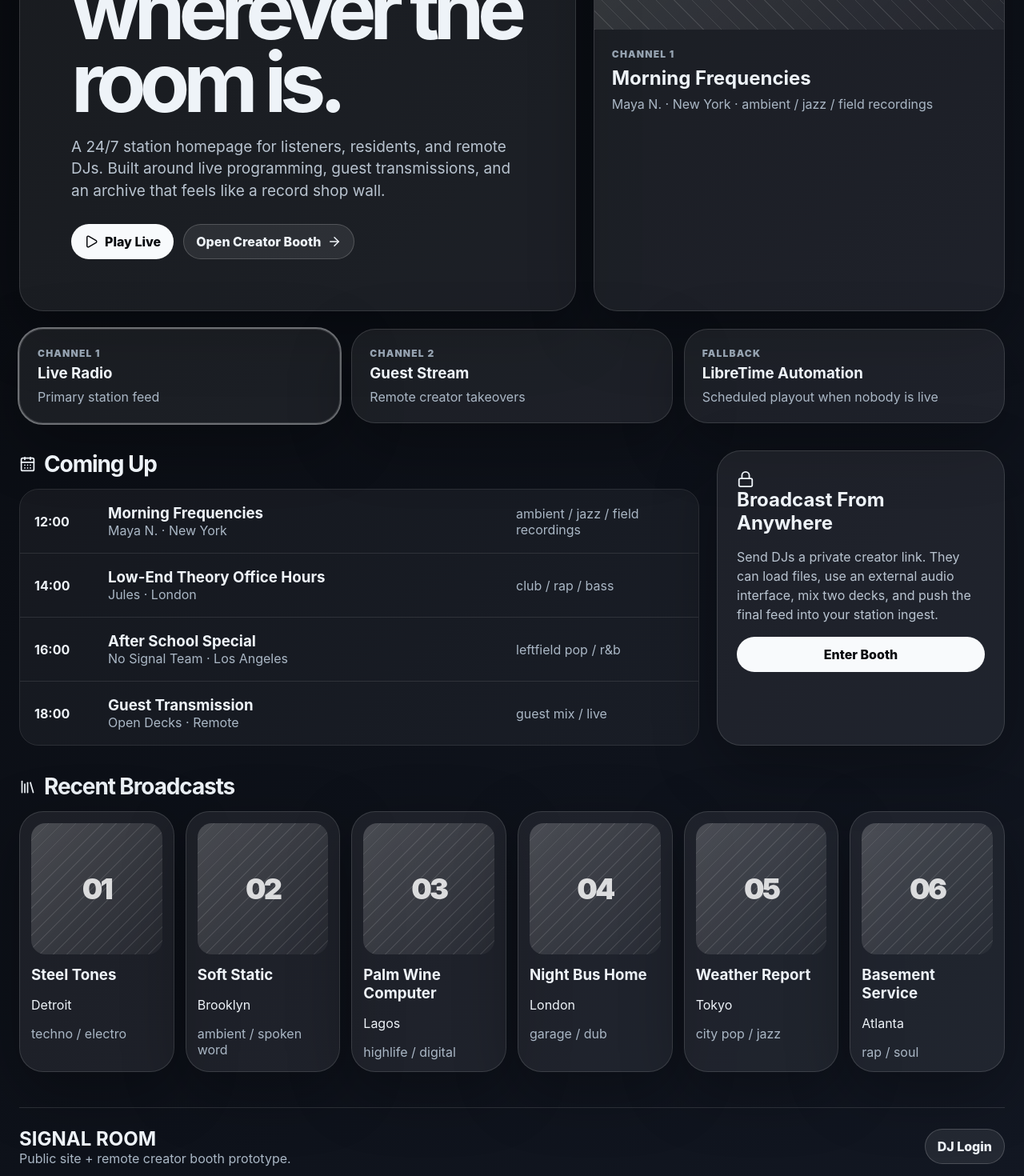
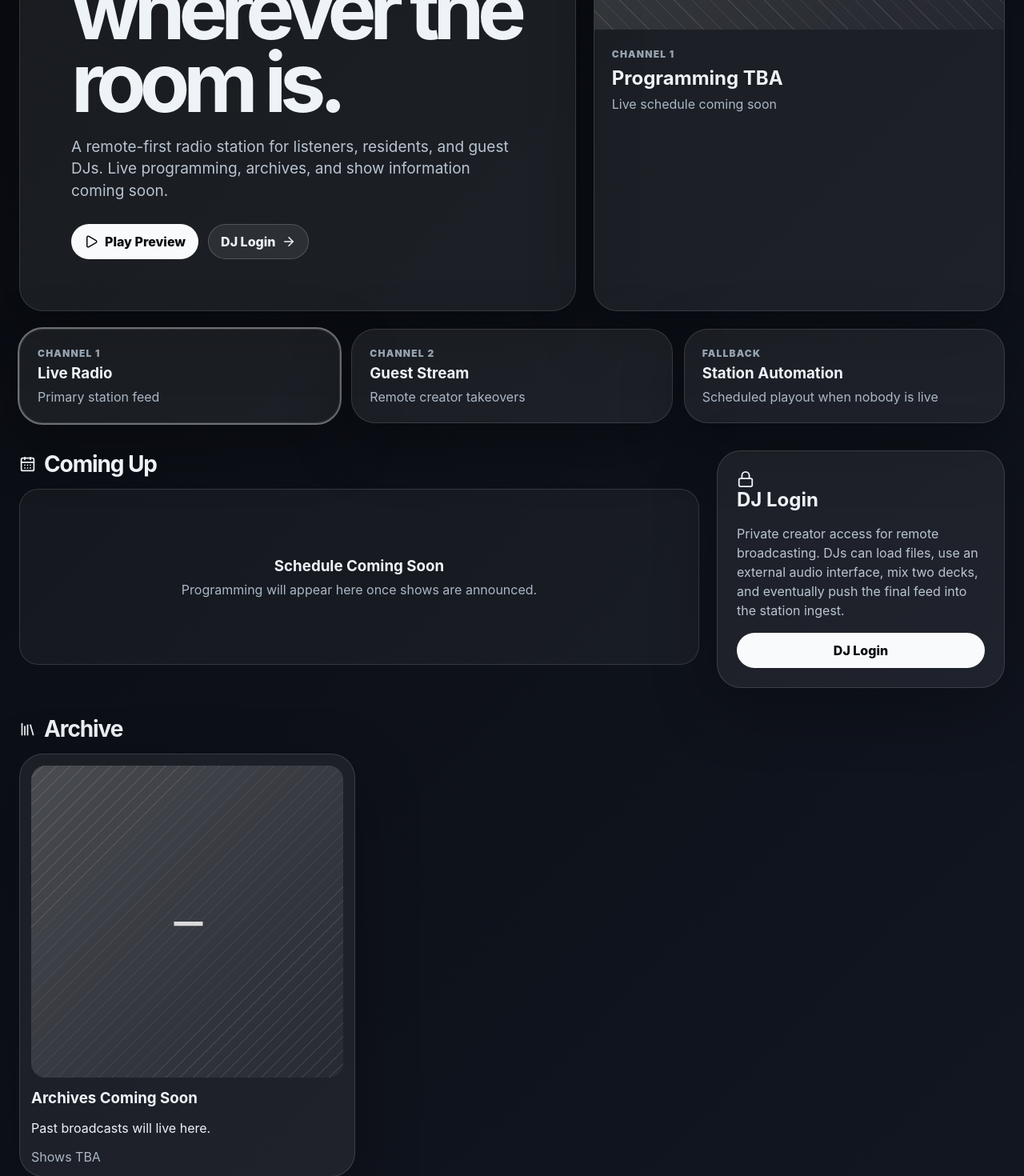
Before and after one commit to jeffihaza/station-platform-prototype, a React (Vite) app: page / in a window 1280 px wide. Shown: the part 620-2090 px from the top of the page at 80% size. Built offline with nearby package versions, Linux system fonts and the light colour scheme.

Commit message:
rebrand to 123 radio

```diff
--- a/src/App.jsx
+++ b/src/App.jsx
@@ -2,60 +2,10 @@
 import React, { useRef, useState } from "react";
 import { createRoot } from "react-dom/client";
 import {
-  Radio,
-  Play,
-  Pause,
-  Upload,
-  Mic2,
-  Headphones,
-  CalendarDays,
-  ArrowRight,
-  Signal,
-  Lock,
-  Library,
-  Users,
+  Radio, Play, Pause, Upload, Mic2, Headphones, CalendarDays,
+  ArrowRight, Signal, Lock, Library
 } from "lucide-react";
 import "./styles.css";
-
-const shows = [
-  {
-    time: "12:00",
-    title: "Morning Frequencies",
-    host: "Maya N.",
-    city: "New York",
-    tags: ["ambient", "jazz", "field recordings"],
-  },
-  {
-    time: "14:00",
-    title: "Low-End Theory Office Hours",
-    host: "Jules",
-    city: "London",
-    tags: ["club", "rap", "bass"],
-  },
-  {
-    time: "16:00",
-    title: "After School Special",
-    host: "No Signal Team",
-    city: "Los Angeles",
-    tags: ["leftfield pop", "r&b"],
-  },
-  {
-    time: "18:00",
-    title: "Guest Transmission",
-    host: "Open Decks",
-    city: "Remote",
-    tags: ["guest mix", "live"],
-  },
-];
-
-const archives = [
-  ["Steel Tones", "Detroit", "techno / electro"],
-  ["Soft Static", "Brooklyn", "ambient / spoken word"],
-  ["Palm Wine Computer", "Lagos", "highlife / digital"],
-  ["Night Bus Home", "London", "garage / dub"],
-  ["Weather Report", "Tokyo", "city pop / jazz"],
-  ["Basement Service", "Atlanta", "rap / soul"],
-];
 
 function makeDeck(audioContext, sourceNode) {
   const gain = audioContext.createGain();
@@ -93,14 +43,14 @@ function StationLanding({ setView }) {
     <main className="stationPage">
       <nav className="nav">
         <button className="wordmark" onClick={() => setView("station")}>
-          SIGNAL ROOM
+          123 RADIO
         </button>
         <div className="navLinks">
           <a>Live</a>
           <a>Schedule</a>
           <a>Archive</a>
           <button onClick={() => setView("booth")} className="navButton">
-            Broadcast
+            DJ Login
           </button>
         </div>
       </nav>
@@ -108,20 +58,20 @@ function StationLanding({ setView }) {
       <section className="hero">
         <div className="heroCopy">
           <div className="liveTag">
-            <span></span> Live Now
+            <span></span> Live Soon
           </div>
           <h1>Independent radio, broadcasting from wherever the room is.</h1>
           <p>
-            A 24/7 station homepage for listeners, residents, and remote DJs. Built around live programming,
-            guest transmissions, and an archive that feels like a record shop wall.
+            A remote-first radio station for listeners, residents, and guest DJs. Live programming,
+            archives, and show information coming soon.
           </p>
           <div className="heroActions">
             <button className="primary" onClick={() => setPlaying(!playing)}>
               {playing ? <Pause size={18} /> : <Play size={18} />}
-              {playing ? "Pause Live" : "Play Live"}
+              {playing ? "Pause Preview" : "Play Preview"}
             </button>
             <button className="secondary" onClick={() => setView("booth")}>
-              Open Creator Booth <ArrowRight size={18} />
+              DJ Login <ArrowRight size={18} />
             </button>
           </div>
         </div>
@@ -132,8 +82,8 @@ function StationLanding({ setView }) {
           </div>
           <div className="cardMeta">
             <p>Channel 1</p>
-            <h2>Morning Frequencies</h2>
-            <span>Maya N. · New York · ambient / jazz / field recordings</span>
+            <h2>Programming TBA</h2>
+            <span>Live schedule coming soon</span>
           </div>
         </div>
       </section>
@@ -151,7 +101,7 @@ function StationLanding({ setView }) {
         </div>
         <div className="channel">
           <p>Fallback</p>
-          <h3>LibreTime Automation</h3>
+          <h3>Station Automation</h3>
           <span>Scheduled playout when nobody is live</span>
         </div>
       </section>
@@ -162,29 +112,21 @@ function StationLanding({ setView }) {
             <CalendarDays size={21} />
             <h2>Coming Up</h2>
           </div>
-          <div className="schedule">
-            {shows.map((show) => (
-              <div className="scheduleRow" key={show.title}>
-                <strong>{show.time}</strong>
-                <div>
-                  <h3>{show.title}</h3>
-                  <p>{show.host} · {show.city}</p>
-                </div>
-                <span>{show.tags.join(" / ")}</span>
-              </div>
-            ))}
+          <div className="schedule emptyState">
+            <h3>Schedule Coming Soon</h3>
+            <p>Programming will appear here once shows are announced.</p>
           </div>
         </div>
 
         <aside className="creatorPanel">
           <Lock size={22} />
-          <h2>Broadcast From Anywhere</h2>
+          <h2>DJ Login</h2>
           <p>
-            Send DJs a private creator link. They can load files, use an external audio interface,
-            mix two decks, and push the final feed into your station ingest.
+            Private creator access for remote broadcasting. DJs can load files, use an external audio interface,
+            mix two decks, and eventually push the final feed into the station ingest.
           </p>
           <button className="primary full" onClick={() => setView("booth")}>
-            Enter Booth
+            DJ Login
           </button>
         </aside>
       </section>
@@ -192,24 +134,22 @@ function StationLanding({ setView }) {
       <section>
         <div className="sectionTitle">
           <Library size={21} />
-          <h2>Recent Broadcasts</h2>
+          <h2>Archive</h2>
         </div>
-        <div className="archiveGrid">
-          {archives.map(([title, city, tags], i) => (
-            <article className="archiveCard" key={title}>
-              <div className="miniArt">{String(i + 1).padStart(2, "0")}</div>
-              <h3>{title}</h3>
-              <p>{city}</p>
-              <span>{tags}</span>
-            </article>
-          ))}
+        <div className="archiveGrid blankArchive">
+          <article className="archiveCard emptyArchiveCard">
+            <div className="miniArt">—</div>
+            <h3>Archives Coming Soon</h3>
+            <p>Past broadcasts will live here.</p>
+            <span>Shows TBA</span>
+          </article>
         </div>
       </section>
 
       <footer className="footer">
         <div>
-          <h2>SIGNAL ROOM</h2>
-          <p>Public site + remote creator booth prototype.</p>
+          <h2>123 RADIO</h2>
+          <p>Public site + remote DJ booth prototype.</p>
         </div>
         <button className="secondary" onClick={() => setView("booth")}>
           DJ Login
@@ -240,20 +180,16 @@ function Deck({ name, side, onFile, onPlayPause, playing, onGain, onEq }) {
       </button>
 
       <div className="controls">
-        <label>
-          Volume
+        <label>Volume
           <input type="range" min="0" max="1" step="0.01" defaultValue="0.8" onChange={(e) => onGain(+e.target.value)} />
         </label>
-        <label>
-          Lows
+        <label>Lows
           <input type="range" min="-24" max="24" step="1" defaultValue="0" onChange={(e) => onEq("low", +e.target.value)} />
         </label>
-        <label>
-          Mids
+        <label>Mids
           <input type="range" min="-24" max="24" step="1" defaultValue="0" onChange={(e) => onEq("mid", +e.target.value)} />
         </label>
-        <label>
-          Highs
+        <label>Highs
           <input type="range" min="-24" max="24" step="1" defaultValue="0" onChange={(e) => onEq("high", +e.target.value)} />
         </label>
       </div>
@@ -278,11 +214,9 @@ function CreatorBooth({ setView }) {
       const ctx = new AudioContext();
       const master = ctx.createGain();
       const destination = ctx.createMediaStreamDestination();
-
       master.gain.value = 0.9;
       master.connect(ctx.destination);
       master.connect(destination);
-
       ctxRef.current = ctx;
       masterRef.current = master;
       destRef.current = destination;
@@ -381,11 +315,11 @@ function CreatorBooth({ setView }) {
   return (
     <main className="boothPage">
       <header className="topbar">
-        <button className="backButton" onClick={() => setView("station")}>← Station Site</button>
+        <button className="backButton" onClick={() => setView("station")}>← 123 Radio</button>
         <div className="brand">
           <Radio />
           <div>
-            <h1>Creator Booth</h1>
+            <h1>DJ Booth</h1>
             <p>Remote broadcast console</p>
           </div>
         </div>
@@ -393,10 +327,7 @@ function CreatorBooth({ setView }) {
       </header>
 
       <div className="grid">
-        <Deck
-          name="Deck A"
-          side="Source One"
-          playing={playing.a}
+        <Deck name="Deck A" side="Source One" playing={playing.a}
           onFile={(e) => loadFile("a", e.target.files[0])}
           onPlayPause={() => togglePlay("a")}
           onGain={(v) => setDeckGain("a", v)}
@@ -429,14 +360,11 @@ function CreatorBooth({ setView }) {
           </div>
 
           <div className="note">
-            The master mix is already routed to a MediaStreamDestination in the browser. The next production step is sending that stream to a WebRTC ingest server, then encoding to Icecast/LibreTime.
+            The master mix is routed to a browser MediaStreamDestination. The next production step is sending this stream to a WebRTC ingest server, then encoding to Icecast or LibreTime.
           </div>
         </section>
 
-        <Deck
-          name="Deck B"
-          side="Source Two"
-          playing={playing.b}
+        <Deck name="Deck B" side="Source Two" playing={playing.b}
           onFile={(e) => loadFile("b", e.target.files[0])}
           onPlayPause={() => togglePlay("b")}
           onGain={(v) => setDeckGain("b", v)}
--- a/src/styles.css
+++ b/src/styles.css
@@ -14,13 +14,8 @@ body {
     linear-gradient(135deg, #07090d, #121722);
 }
 
-button, input {
-  font: inherit;
-}
-
-button {
-  cursor: pointer;
-}
+button, input { font: inherit; }
+button { cursor: pointer; }
 
 .stationPage, .boothPage {
   min-height: 100vh;
@@ -90,9 +85,7 @@ button {
   box-shadow: 0 24px 80px rgba(0,0,0,.3);
 }
 
-.heroCopy {
-  padding: clamp(28px, 5vw, 64px);
-}
+.heroCopy { padding: clamp(28px, 5vw, 64px); }
 
 .liveTag {
   display: inline-flex;
@@ -151,9 +144,7 @@ button {
     repeating-linear-gradient(45deg, rgba(255,255,255,.1) 0 1px, transparent 1px 16px);
 }
 
-.cardMeta {
-  padding: 22px;
-}
+.cardMeta { padding: 22px; }
 
 .cardMeta p, .eyebrow, .channel p {
   margin: 0 0 6px;
@@ -164,13 +155,8 @@ button {
   font-weight: 900;
 }
 
-.cardMeta h2, .channel h3, .creatorPanel h2, .archiveCard h3 {
-  margin: 0 0 8px;
-}
-
-.cardMeta span, .channel span, .archiveCard span {
-  color: #aab7c5;
-}
+.cardMeta h2, .channel h3, .creatorPanel h2, .archiveCard h3 { margin: 0 0 8px; }
+.cardMeta span, .channel span, .archiveCard span { color: #aab7c5; }
 
 .channelGrid {
   display: grid;
@@ -179,13 +165,8 @@ button {
   margin-bottom: 34px;
 }
 
-.channel {
-  padding: 22px;
-}
-
-.channel.active {
-  outline: 2px solid rgba(248,250,252,.42);
-}
+.channel { padding: 22px; }
+.channel.active { outline: 2px solid rgba(248,250,252,.42); }
 
 .split {
   display: grid;
@@ -213,27 +194,17 @@ button {
   overflow: hidden;
 }
 
-.scheduleRow {
+.emptyState {
+  min-height: 220px;
   display: grid;
-  grid-template-columns: 76px 1fr 210px;
-  gap: 16px;
-  align-items: center;
-  padding: 18px;
+  place-content: center;
+  text-align: center;
+  padding: 28px;
   background: rgba(255,255,255,.045);
-  border-bottom: 1px solid rgba(255,255,255,.1);
 }
 
-.scheduleRow:last-child {
-  border-bottom: 0;
-}
-
-.scheduleRow h3, .scheduleRow p {
-  margin: 0;
-}
-
-.scheduleRow p, .scheduleRow span {
-  color: #aab7c5;
-}
+.emptyState h3, .emptyState p { margin: 0; }
+.emptyState p { margin-top: 8px; color: #aab7c5; }
 
 .creatorPanel {
   padding: 24px;
@@ -245,19 +216,17 @@ button {
   line-height: 1.5;
 }
 
-.full {
-  width: 100%;
-  justify-content: center;
-}
+.full { width: 100%; justify-content: center; }
 
 .archiveGrid {
   display: grid;
-  grid-template-columns: repeat(6, 1fr);
+  grid-template-columns: 1fr;
   gap: 14px;
 }
 
 .archiveCard {
   padding: 14px;
+  max-width: 420px;
 }
 
 .miniArt {
@@ -284,13 +253,8 @@ button {
   align-items: center;
 }
 
-.footer h2, .footer p {
-  margin: 0;
-}
-
-.footer p {
-  color: #aab7c5;
-}
+.footer h2, .footer p { margin: 0; }
+.footer p { color: #aab7c5; }
 
 .topbar {
   display: grid;
@@ -313,10 +277,7 @@ button {
   margin: 0;
 }
 
-.brand p {
-  color: #93a4b8;
-  margin: 0;
-}
+.brand p { color: #93a4b8; margin: 0; }
 
 .livePill {
   justify-self: end;
@@ -329,10 +290,7 @@ button {
   font-weight: 900;
 }
 
-.livePill.onAir {
-  background: #ef4444;
-  color: #fff;
-}
+.livePill.onAir { background: #ef4444; color: #fff; }
 
 .grid {
   display: grid;
@@ -417,9 +375,7 @@ input[type="range"] {
   gap: 22px;
 }
 
-.crossfader {
-  margin-top: 14px;
-}
+.crossfader { margin-top: 14px; }
 
 .ab {
   display: flex;
@@ -433,20 +389,14 @@ input[type="range"] {
   border: 1px solid rgba(255,255,255,.12);
 }
 
-.mic.active {
-  background: #bbf7d0;
-  color: #052e16;
-}
+.mic.active { background: #bbf7d0; color: #052e16; }
 
 .broadcastButton {
   background: #60a5fa;
   color: #06111f;
 }
 
-.broadcastButton.stop {
-  background: #ef4444;
-  color: #fff;
-}
+.broadcastButton.stop { background: #ef4444; color: #fff; }
 
 .status, .note {
   background: rgba(0,0,0,.22);
@@ -473,59 +423,25 @@ input[type="range"] {
 }
 
 @media (max-width: 1180px) {
-  .archiveGrid {
-    grid-template-columns: repeat(3, 1fr);
-  }
-
-  .hero, .split {
-    grid-template-columns: 1fr;
-  }
+  .hero, .split { grid-template-columns: 1fr; }
 }
 
 @media (max-width: 1050px) {
-  .grid {
-    grid-template-columns: 1fr;
-  }
-
-  .mixer {
-    order: -1;
-  }
-
-  .topbar {
-    grid-template-columns: 1fr;
-  }
-
-  .brand, .livePill {
-    justify-self: start;
-  }
+  .grid { grid-template-columns: 1fr; }
+  .mixer { order: -1; }
+  .topbar { grid-template-columns: 1fr; }
+  .brand, .livePill { justify-self: start; }
 }
 
 @media (max-width: 760px) {
-  .stationPage, .boothPage {
-    padding: 14px;
-  }
-
+  .stationPage, .boothPage { padding: 14px; }
   .nav, .navLinks, .footer {
     align-items: flex-start;
     flex-direction: column;
   }
-
-  .hero h1 {
-    font-size: 54px;
-  }
-
-  .channelGrid, .archiveGrid {
-    grid-template-columns: 1fr;
-  }
-
-  .scheduleRow {
-    grid-template-columns: 1fr;
-  }
-
-  .deckHeader {
-    flex-direction: column;
-  }
-
+  .hero h1 { font-size: 54px; }
+  .channelGrid { grid-template-columns: 1fr; }
+  .deckHeader { flex-direction: column; }
   .upload {
     width: 100%;
     justify-content: center;
```
Also changed, not shown: package.json (+8 -6 lines), 2 other files (tests, documents, lock files or other folders).
